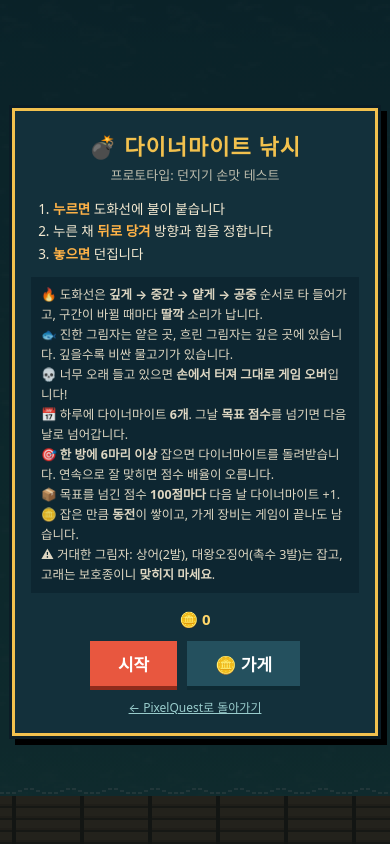
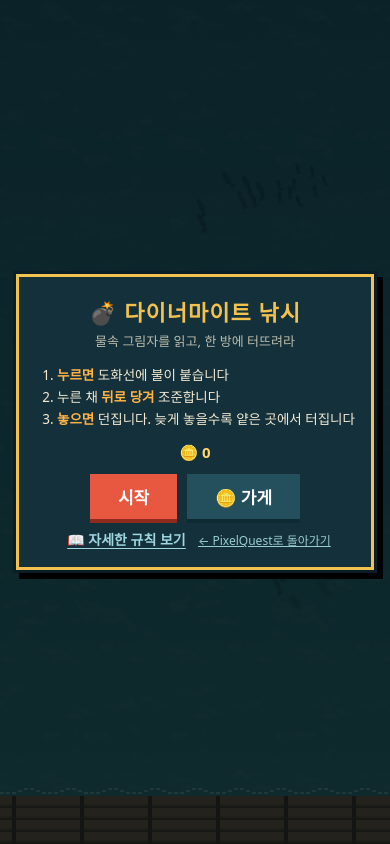
Before and after one commit to ojiking/PixelQuest, a Flask app: page /dynamite in a window 390 px wide. Run offline with Flask 3, Linux system fonts and the light colour scheme.

Commit message:
Make the start screen readable on phones without scrolling
Native scrolling of the start panel still failed inside the artifact
viewer on mobile. Stop depending on it:
- Shorten the start screen to the three throw steps, coins and
  buttons so it fits on small and landscape phones
- Move the detailed rules into a paged viewer (8 cards with prev/next
  buttons, dots, and left/right swipe), each card fitting one screen
- Add JavaScript touch scrolling with momentum to every panel, so
  results and shop panels still scroll where native scrolling is
  blocked
- Compact panels on short (landscape) screens

Co-Authored-By: Claude Opus 5.5 <noreply@anthropic.com>
Claude-Session: https://claude.ai/code/session_01Sf2JdBaQpjKx3YLwr6tjpJ

```diff
--- a/templates/dynamite.html
+++ b/templates/dynamite.html
@@ -36,9 +36,26 @@
   /* 설명 패널: 모바일에서 손가락으로 위아래 스크롤 */
   .overlay { touch-action: pan-y; padding: env(safe-area-inset-top, 0px) 0 env(safe-area-inset-bottom, 0px); box-sizing: border-box; }
   .panel { max-height: calc(100% - 32px); overflow-y: auto; box-sizing: border-box;
-    touch-action: pan-y; -webkit-overflow-scrolling: touch; overscroll-behavior: contain;
-    user-select: text; -webkit-user-select: text; }
-  .panel button { user-select: none; -webkit-user-select: none; }
+    touch-action: pan-y; -webkit-overflow-scrolling: touch; overscroll-behavior: contain; }
+  button.link { background: none; box-shadow: none; color: #9fd6e0; font-size: 14px; padding: 10px 8px 2px; text-decoration: underline; text-underline-offset: 3px; }
+  button.link:active { transform: none; }
+  .rule { min-height: 150px; display: flex; flex-direction: column; justify-content: center; gap: 8px; text-align: left;
+    background: #0d2530; padding: 14px 14px; margin-bottom: 12px; font-size: 14px; line-height: 1.6; }
+  .rule .big { font-size: 34px; text-align: center; line-height: 1; }
+  .rule .hd { font-weight: 800; font-size: 16px; color: #f2c14e; text-align: center; }
+  .rule b { color: #ffb347; }
+  .dots { display: flex; gap: 6px; justify-content: center; margin-bottom: 12px; }
+  .dots span { width: 8px; height: 8px; background: #24505e; }
+  .dots span.on { background: #f2c14e; }
+  .pager { display: flex; gap: 10px; justify-content: center; }
+  .pager button { font-size: 15px; padding: 9px 16px; }
+  @media (max-height: 440px) {
+    .panel { margin: 8px; padding: 12px 14px; }
+    h1 { font-size: 19px; }
+    .rule { min-height: 0; padding: 10px 12px; gap: 4px; margin-bottom: 8px; font-size: 13px; }
+    .rule .big { font-size: 24px; }
+    .dots { margin-bottom: 8px; }
+  }
   @media (max-width: 480px) {
     .panel { margin: 12px; padding: 18px 16px 16px; }
     h1 { font-size: 22px; }
@@ -60,24 +77,15 @@
 <div class="overlay" id="startOv">
   <div class="panel">
     <h1>💣 다이너마이트 낚시</h1>
-    <div class="sub">프로토타입: 던지기 손맛 테스트</div>
+    <div class="sub">물속 그림자를 읽고, 한 방에 터뜨려라</div>
     <ol>
       <li><b>누르면</b> 도화선에 불이 붙습니다</li>
-      <li>누른 채 <b>뒤로 당겨</b> 방향과 힘을 정합니다</li>
-      <li><b>놓으면</b> 던집니다</li>
+      <li>누른 채 <b>뒤로 당겨</b> 조준합니다</li>
+      <li><b>놓으면</b> 던집니다. 늦게 놓을수록 얕은 곳에서 터집니다</li>
     </ol>
-    <div class="tip">
-      🔥 도화선은 <b>깊게 → 중간 → 얕게 → 공중</b> 순서로 타 들어가고, 구간이 바뀔 때마다 <b>딸깍</b> 소리가 납니다.<br>
-      🐟 진한 그림자는 얕은 곳, 흐린 그림자는 깊은 곳에 있습니다. 깊을수록 비싼 물고기가 있습니다.<br>
-      💀 너무 오래 들고 있으면 <b>손에서 터져 그대로 게임 오버</b>입니다!<br>
-      📅 하루에 다이너마이트 <b>6개</b>. 그날 <b>목표 점수</b>를 넘기면 다음 날로 넘어갑니다.<br>
-      🎯 <b>한 방에 6마리 이상</b> 잡으면 다이너마이트를 돌려받습니다. 연속으로 잘 맞히면 점수 배율이 오릅니다.<br>
-      📦 목표를 넘긴 점수 <b>100점마다</b> 다음 날 다이너마이트 +1.<br>
-      🪙 잡은 만큼 <b>동전</b>이 쌓이고, 가게 장비는 게임이 끝나도 남습니다.<br>
-      ⚠ 거대한 그림자: 상어(2발), 대왕오징어(촉수 3발)는 잡고, 고래는 보호종이니 <b>맞히지 마세요</b>.
-    </div>
     <div class="coins" id="startCoins"></div>
     <div class="btns"><button id="startBtn">시작</button><button class="ghost" data-shop>🪙 가게</button></div>
+    <button class="link" id="rulesBtn">📖 자세한 규칙 보기</button>
     <a class="home" href="/">← PixelQuest로 돌아가기</a>
   </div>
 </div>
@@ -101,6 +109,18 @@
       <button id="againBtn">다시 하기</button><button class="ghost" data-shop>🪙 가게</button>
     </div>
     <a class="home" href="/">← PixelQuest로 돌아가기</a>
+  </div>
+</div>
+
+<div class="overlay hidden" id="rulesOv">
+  <div class="panel">
+    <h1>게임 규칙</h1>
+    <div class="rule" id="ruleBody"></div>
+    <div class="dots" id="ruleDots"></div>
+    <div class="pager">
+      <button class="ghost" id="rulePrev">‹ 이전</button>
+      <button id="ruleNext">다음 ›</button>
+    </div>
   </div>
 </div>
 
@@ -1378,6 +1398,67 @@ document.getElementById('againBtn').addEventListener('click', startGame);
 document.getElementById('nextBtn').addEventListener('click', nextDay);
 document.getElementById('charmBtn').addEventListener('click', retryDay);
 
+// ===== 규칙 (한 장씩 넘겨 보기: 스크롤 없이 읽힌다) =====
+const RULES = [
+  ['🧨', '던지는 법', '화면을 <b>누르면</b> 도화선에 불이 붙고, 누른 채 <b>뒤로 당기면</b> 조준, <b>놓으면</b> 던집니다. 조금만 당기고 놓으면 불이 꺼집니다.'],
+  ['🔥', '도화선 = 폭발 깊이', '도화선은 <b>깊게 → 중간 → 얕게 → 공중</b> 순서로 타 들어가고, 구간이 바뀔 때마다 <b>딸깍</b> 소리가 납니다. 멀리 던질수록 날아가는 동안 더 타니 일찍 놓으세요.'],
+  ['🐟', '그림자 읽기', '<b>진한</b> 그림자는 얕은 곳, <b>흐린</b> 그림자는 깊은 곳. 붕어 10점 · 잉어 30점 · 메기 80점, 깊을수록 비쌉니다.'],
+  ['💀', '손에서 터지면 끝', '도화선을 끝까지 쥐고 있으면 <b>손에서 터져 그대로 게임 오버</b>. 부적으로도 못 살립니다.'],
+  ['🦈', '거대한 그림자', '<b>상어</b> 2발 = +500 · <b>대왕오징어</b> 촉수 3발 = +1000. <b>고래</b>는 보호종이라 맞히면 -300. 물을 뿜으면 고래입니다.'],
+  ['📅', '하루와 목표', '하루에 다이너마이트 <b>6개</b>. 그날 <b>목표 점수</b>를 넘기면 다음 날로. 넘긴 점수 <b>100점마다</b> 내일 다이너마이트 +1.'],
+  ['🎯', '실력 보상', '한 방에 <b>6마리 이상</b>이면 다이너마이트 환급(12마리 이상 2개). 3마리 이상을 <b>연속</b>으로 잡으면 점수가 최대 2배.'],
+  ['🪙', '동전과 가게', '점수만큼 <b>동전</b>이 쌓입니다. 가게 장비(가방 · 화약 · 긴 도화선 · 부적)는 게임이 끝나도 계속 남습니다.'],
+];
+let rulePage = 0;
+const rulesOv = document.getElementById('rulesOv');
+function renderRule() {
+  const [ic, hd, tx] = RULES[rulePage];
+  document.getElementById('ruleBody').innerHTML = `<div class="big">${ic}</div><div class="hd">${hd}</div><div>${tx}</div>`;
+  document.getElementById('ruleDots').innerHTML = RULES.map((_, i) => `<span class="${i === rulePage ? 'on' : ''}"></span>`).join('');
+  document.getElementById('rulePrev').textContent = rulePage === 0 ? '닫기' : '‹ 이전';
+  document.getElementById('ruleNext').textContent = rulePage === RULES.length - 1 ? '알겠어요' : '다음 ›';
+}
+function closeRules() { rulesOv.classList.add('hidden'); startOv.classList.remove('hidden'); }
+document.getElementById('rulesBtn').addEventListener('click', () => { rulePage = 0; renderRule(); startOv.classList.add('hidden'); rulesOv.classList.remove('hidden'); });
+document.getElementById('rulePrev').addEventListener('click', () => { if (rulePage === 0) closeRules(); else { rulePage--; renderRule(); } });
+document.getElementById('ruleNext').addEventListener('click', () => { if (rulePage === RULES.length - 1) closeRules(); else { rulePage++; renderRule(); } });
+// 규칙 카드 좌우로 밀어서 넘기기
+(() => {
+  const body = document.getElementById('ruleBody'); let x0 = null;
+  body.addEventListener('touchstart', e => { x0 = e.touches[0].clientX; }, { passive: true });
+  body.addEventListener('touchend', e => {
+    if (x0 === null) return; const dx = e.changedTouches[0].clientX - x0; x0 = null;
+    if (dx < -40 && rulePage < RULES.length - 1) { rulePage++; renderRule(); }
+    else if (dx > 40 && rulePage > 0) { rulePage--; renderRule(); }
+  });
+})();
+
+// ===== 패널 터치 스크롤 (기본 스크롤이 막히는 환경에서도 손가락으로 밀어 올리기) =====
+document.querySelectorAll('.panel').forEach(pn => {
+  let y0 = null, st0 = 0, lastY = 0, lastT = 0, v = 0, raf = 0, moved = false;
+  pn.addEventListener('touchstart', e => {
+    if (e.touches.length !== 1) { y0 = null; return; }
+    cancelAnimationFrame(raf);
+    y0 = lastY = e.touches[0].clientY; st0 = pn.scrollTop; lastT = performance.now(); v = 0; moved = false;
+  }, { passive: true });
+  pn.addEventListener('touchmove', e => {
+    if (y0 === null || pn.scrollHeight <= pn.clientHeight + 1) return;
+    const y = e.touches[0].clientY;
+    if (!moved && Math.abs(y - y0) < 4) return;
+    moved = true;
+    e.preventDefault();
+    pn.scrollTop = st0 - (y - y0);
+    const now = performance.now();
+    v = (lastY - y) / Math.max(1, now - lastT) * 16; lastY = y; lastT = now;
+  }, { passive: false });
+  pn.addEventListener('touchend', () => {
+    if (y0 === null) return; y0 = null;
+    if (!moved) return;
+    const step = () => { if (Math.abs(v) < 0.4) return; pn.scrollTop += v; v *= 0.94; raf = requestAnimationFrame(step); };
+    step();
+  });
+});
+
 // ===== 가게 =====
 const shopOv = document.getElementById('shopOv');
 let shopBack = null;
```
